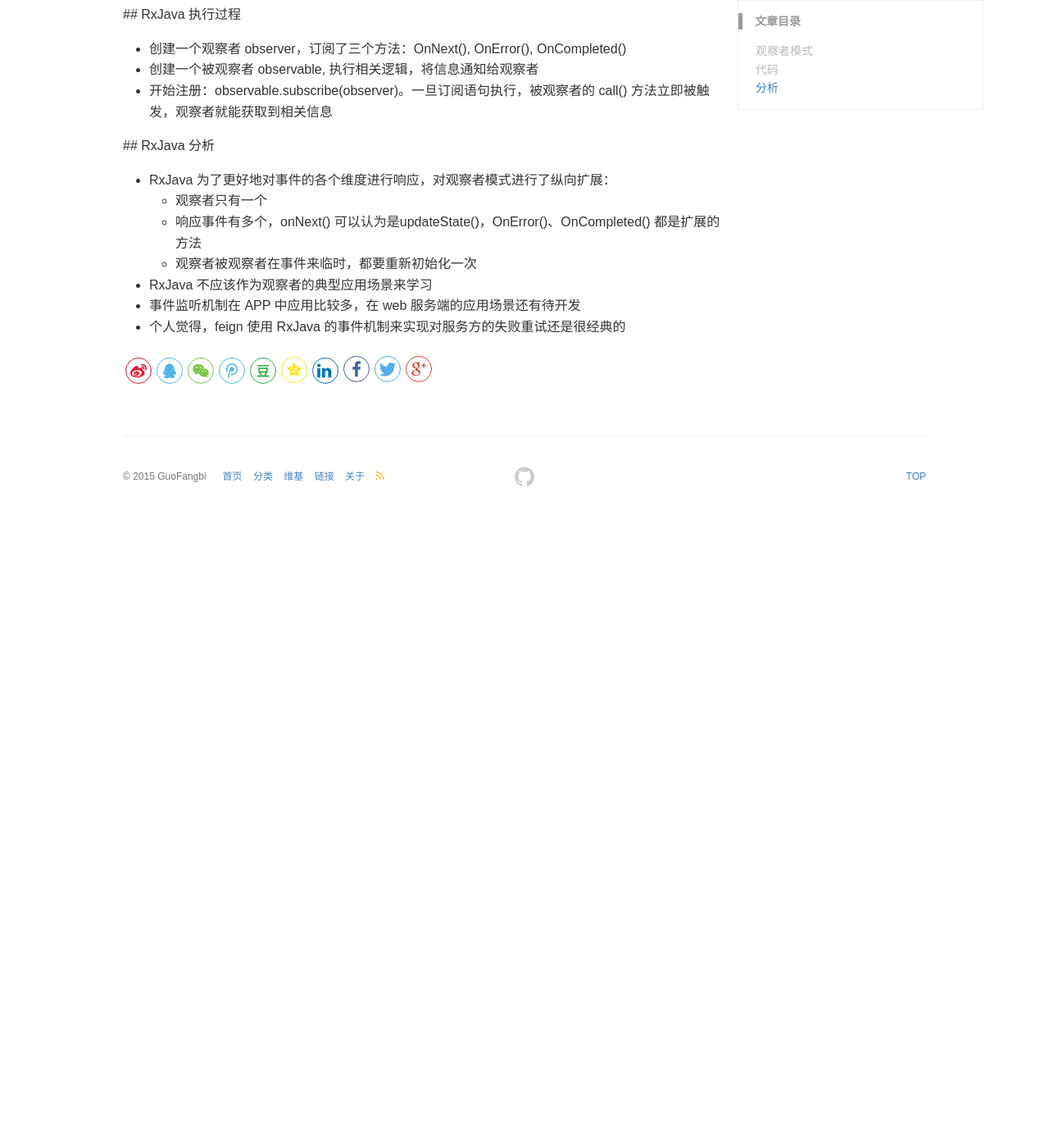
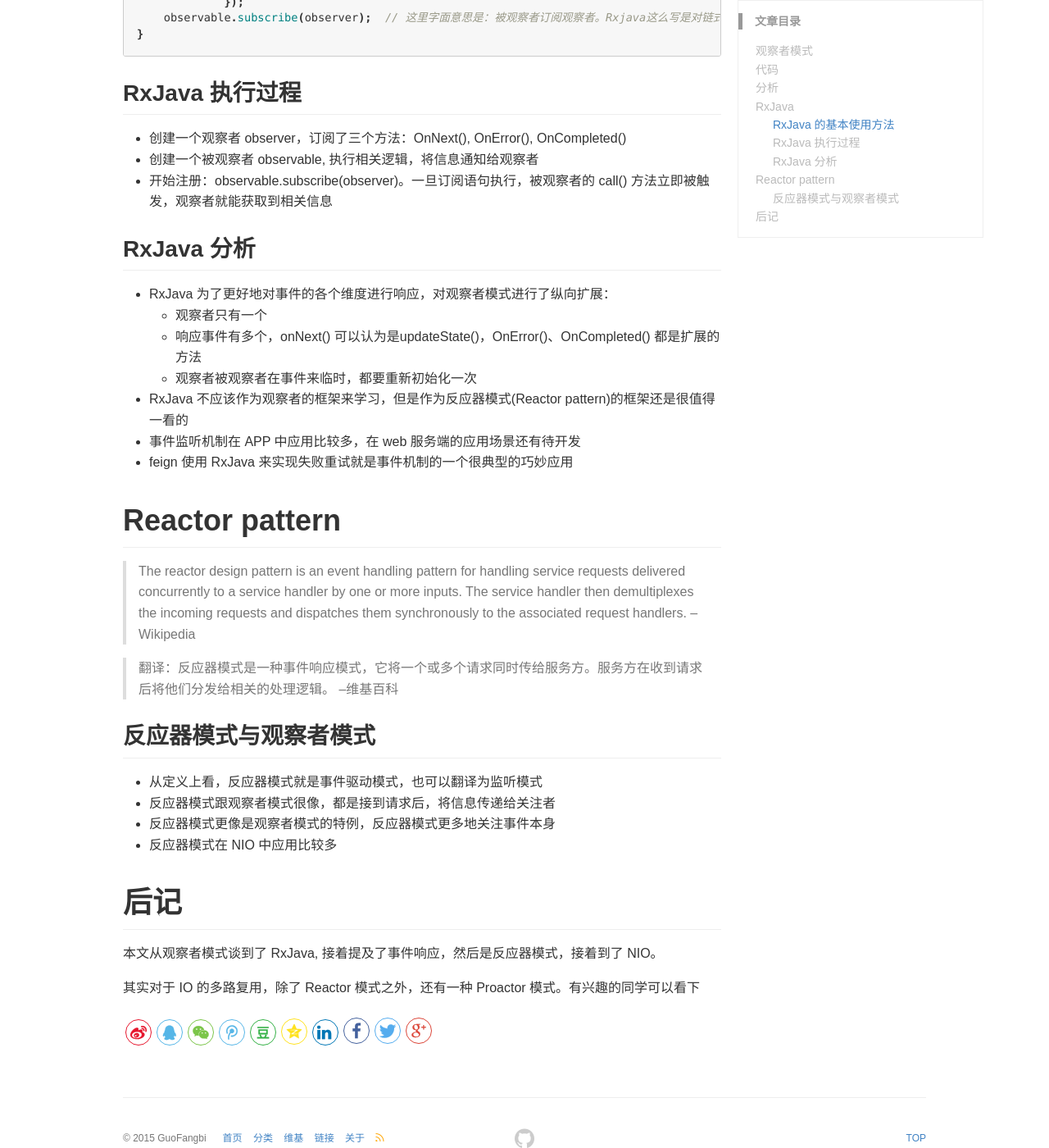
Before and after one commit to bishion/bishion.github.io, a Jekyll site: the page built from _posts/2018-03-31-observer-pattern.md, in a window 1280 px wide and 1400 px high, scrolled down 2388 px. Shown: the whole window at 82% size. Built offline with Jekyll 4.4.1, drawn with Linux system fonts in a browser that asks for light colours; before the commit the page ends 3018 px from its top, so only the background shows below that; some of the changed text lies outside the part shown.

Commit message:
observer

````diff
--- a/_posts/2018-03-31-observer-pattern.md
+++ b/_posts/2018-03-31-observer-pattern.md
@@ -8,7 +8,7 @@ keywords: 设计模式, 观察者模式, java
 # 观察者模式
 > The observer pattern is a software design pattern in which an object, called the subject,
  maintains a list of its dependents, called observers, and notifies them automatically of any state changes,
-  usually by calling one of their methods.--Wikipedia
+  usually by calling one of their methods. --Wikipedia
 
 > 翻译：观察者模式是一种软件设计模式，它是由被观察对象（subject）、观察者(observer)组成。其中，被观察对象中维护了一个观察者的列表，当被观察者的状态发生改变时，它就自动通知到所有的观察者。--维基百科
 
@@ -47,15 +47,15 @@ public class Observer1 implements Observer{
 - 观察者模式更应该叫『发布-订阅模式』，就像你关注了某个公众号，每当有新文章发布，你就能收到推文。
 - 不过遗憾的是，『发布-订阅模式』这个名字被用到了另外一个场景中：消息中间件。该模式把通知的动作抽离到消息调度中心，由消息中间件来做,真正实现了发送方和接收方的解耦
 
- # RxJava
- > RxJava is a Java VM implementation of ReactiveX (Reactive Extensions): a library for composing asynchronous and event-based programs by using observable sequences.
+# RxJava
+> RxJava is a Java VM implementation of ReactiveX (Reactive Extensions): a library for composing asynchronous and event-based programs by using observable sequences.
 
- > 翻译：RxJava 是一个基于 JVM 的 ReactiveX(响应式扩展)：一个使用可观察对象序列来编写异步和基于事件的程序库
+> 翻译：RxJava 是一个基于 JVM 的 ReactiveX(响应式扩展)：一个使用可观察对象序列来编写异步和基于事件的程序库
 
- 由定义可知，RxJava 并不是一个观察者模式的实现框架，而是利用观察者模式来实现事件响应(可同步可异步)的工具库
+由定义可知，RxJava 并不是一个观察者模式的实现框架，而是利用观察者模式来实现事件响应(可同步可异步)的工具库
 
- ## RxJava 的基本使用方法
- ```java
+## RxJava 的基本使用方法
+```java
  @Test
  public void test2(){
      Observer<String> observer = new Observer<String>() {
@@ -87,17 +87,36 @@ public class Observer1 implements Observer{
              });
     observable.subscribe(observer);  // 这里字面意思是：被观察者订阅观察者。Rxjava这么写是对链式调用的折衷，目前还体现不出来它的优势
 }
- ```
- ## RxJava 执行过程
- - 创建一个观察者 observer，订阅了三个方法：OnNext(), OnError(), OnCompleted()
- - 创建一个被观察者 observable, 执行相关逻辑，将信息通知给观察者
- - 开始注册：observable.subscribe(observer)。一旦订阅语句执行，被观察者的 call() 方法立即被触发，观察者就能获取到相关信息
+```
+## RxJava 执行过程
+- 创建一个观察者 observer，订阅了三个方法：OnNext(), OnError(), OnCompleted()
+- 创建一个被观察者 observable, 执行相关逻辑，将信息通知给观察者
+- 开始注册：observable.subscribe(observer)。一旦订阅语句执行，被观察者的 call() 方法立即被触发，观察者就能获取到相关信息
 
- ## RxJava 分析
+## RxJava 分析
 - RxJava 为了更好地对事件的各个维度进行响应，对观察者模式进行了纵向扩展：
     - 观察者只有一个
     - 响应事件有多个，onNext() 可以认为是updateState()，OnError()、OnCompleted() 都是扩展的方法
     - 观察者被观察者在事件来临时，都要重新初始化一次
-- RxJava 不应该作为观察者的典型应用场景来学习
+- RxJava 不应该作为观察者的框架来学习，但是作为反应器模式(Reactor pattern)的框架还是很值得一看的
 - 事件监听机制在 APP 中应用比较多，在 web 服务端的应用场景还有待开发
-- 个人觉得，feign 使用 RxJava 的事件机制来实现对服务方的失败重试还是很经典的
+- feign 使用 RxJava 来实现失败重试就是事件机制的一个很典型的巧妙应用
+
+# Reactor pattern
+> The reactor design pattern is an event handling pattern for
+handling service requests delivered concurrently to a service handler by one or more inputs.
+The service handler then demultiplexes the incoming requests and dispatches them synchronously
+to the associated request handlers. --Wikipedia
+
+> 翻译：反应器模式是一种事件响应模式，它将一个或多个请求同时传给服务方。服务方在收到请求后将他们分发给相关的处理逻辑。 --维基百科
+
+## 反应器模式与观察者模式
+- 从定义上看，反应器模式就是事件驱动模式，也可以翻译为监听模式
+- 反应器模式跟观察者模式很像，都是接到请求后，将信息传递给关注者
+- 反应器模式更像是观察者模式的特例，反应器模式更多地关注事件本身
+- 反应器模式在 NIO 中应用比较多
+
+# 后记
+本文从观察者模式谈到了 RxJava, 接着提及了事件响应，然后是反应器模式，接着到了 NIO。
+
+其实对于 IO 的多路复用，除了 Reactor 模式之外，还有一种 Proactor 模式。有兴趣的同学可以看下
````
